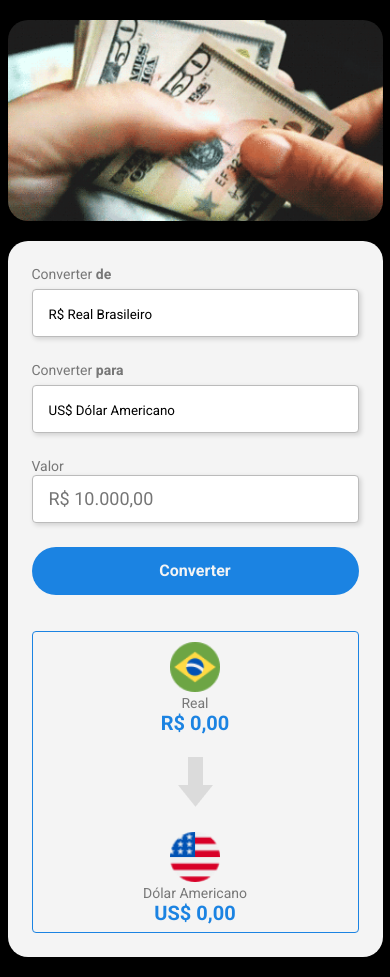
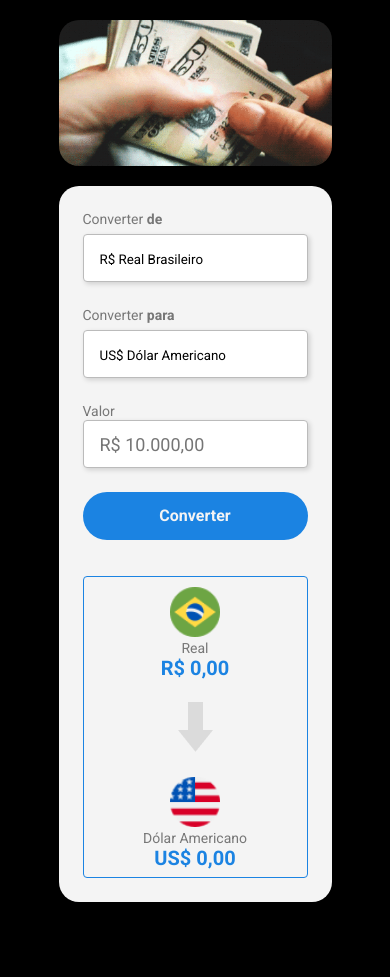
Before and after one commit to ElderLopes/projeto-conversao, a plain HTML site: page index.html in a window 390 px wide. After the commit the page ends 922 px from the top, so only its background shows below. Drawn offline with Linux system fonts and the light colour scheme.

Commit message:
update responsive

```diff
--- a/styles.css
+++ b/styles.css
@@ -13,7 +13,7 @@ body {
 }
 
 .imgLogo {
-    width: 375px;
+    width: 34%;
     display: block;
     margin: 20px auto;
     border-radius: 20px;
@@ -22,7 +22,7 @@ body {
 
 
 .container {
-    width: 375px;
+    width: 34%;
     background: #F4F4F4;
     display: block;
     margin: 20px auto;
@@ -131,9 +131,20 @@ section {
     color: #1B83E2;
 }
 
-#currency-img{
+#currency-img {
     width: 50px;
 }
-#currency-real{
+
+#currency-real {
     width: 50px;
 }
+
+@media (max-width: 700px) {
+    .imgLogo {
+        width: 70%;
+    }
+
+    .container {
+        width: 70%;
+    }
+}
```
